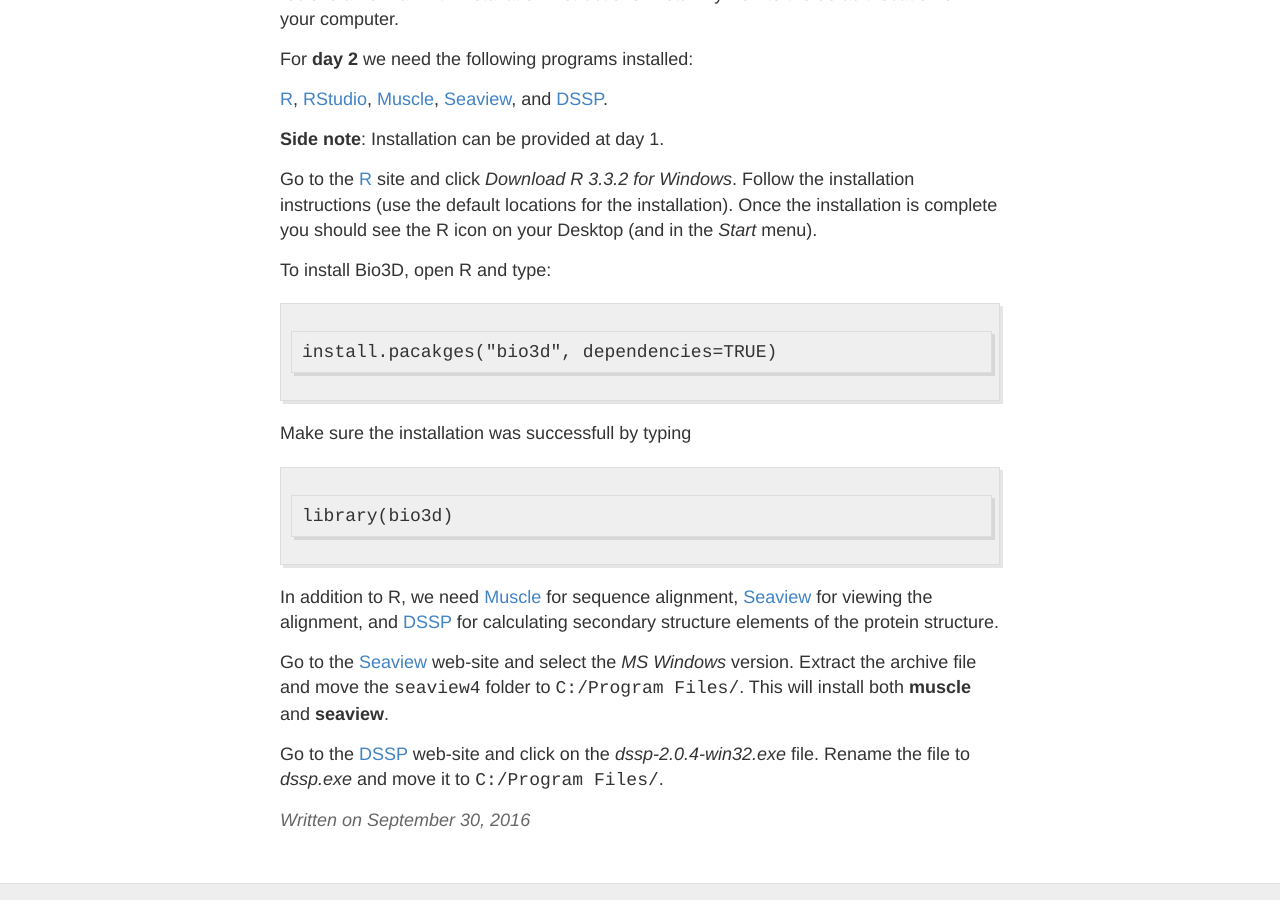
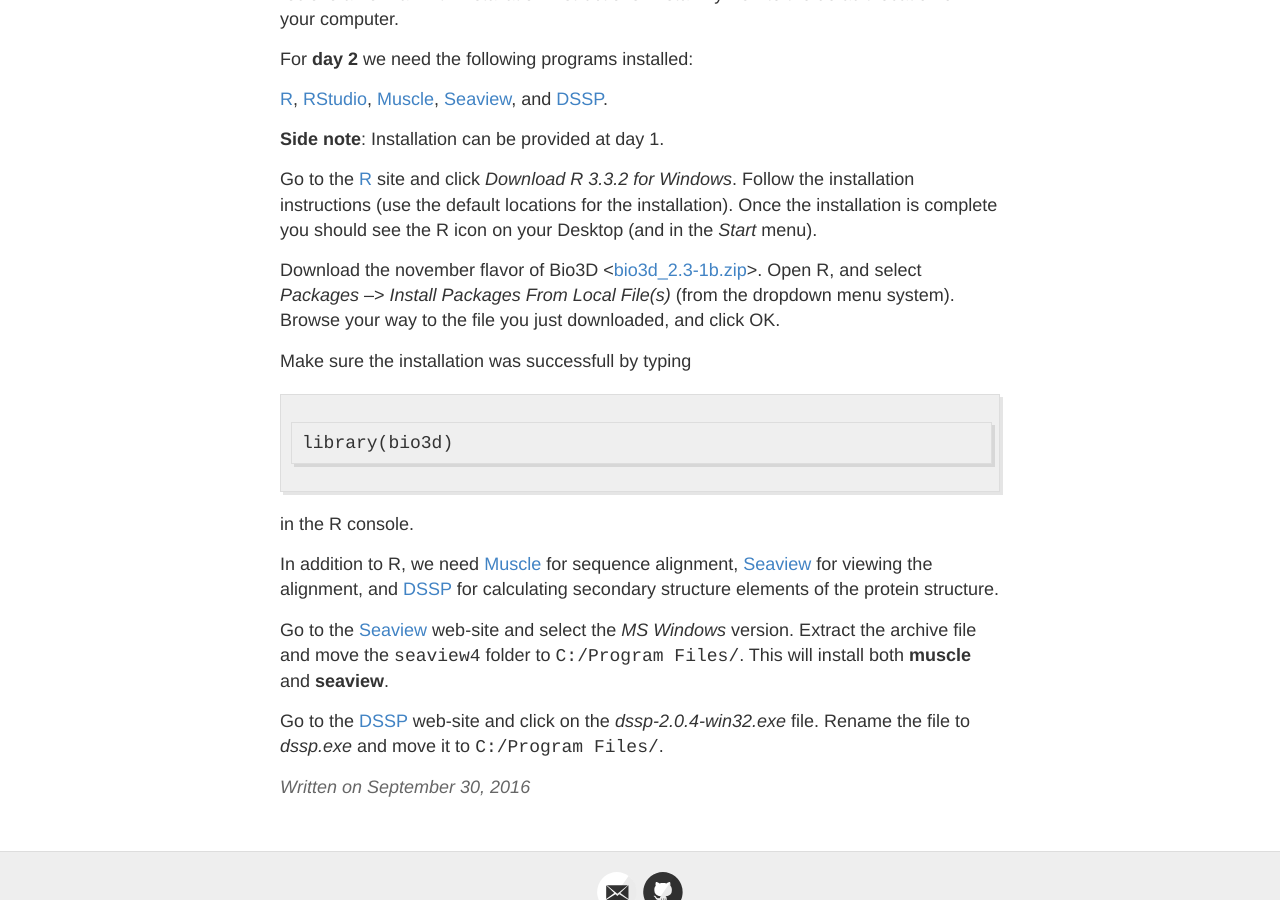
Before and after one commit to larssk/mwasb2016, a Jekyll site: the page built from _posts/2016-9-30-Test.md, in a window 1280 px wide and 900 px high, scrolled down 1147 px. Built offline with Jekyll 4.4.1, drawn with Linux system fonts in a browser that asks for light colours.

Commit message:
added downloads dir and bio3d_2-3.1b.zip

````diff
--- a/_posts/2016-9-30-Test.md
+++ b/_posts/2016-9-30-Test.md
@@ -51,11 +51,7 @@
 
 Go to the [R](https://cran.r-project.org/bin/windows/base/){:target="_blank"} site and click *Download R 3.3.2 for Windows*. Follow the installation instructions (use the default locations for the installation). Once the installation is complete you should see the R icon on your Desktop (and in the *Start* menu).
 
-To install Bio3D, open R and type:
-
-```
-install.pacakges("bio3d", dependencies=TRUE)
-```
+Download the november flavor of Bio3D <[bio3d_2.3-1b.zip](downloads/bio3d_2.3-1b.zip)>. Open R, and select *Packages* --> *Install Packages From Local File(s)* (from the dropdown menu system). Browse your way to the file you just downloaded, and click OK.
 
 Make sure the installation was successfull by typing
 
@@ -63,6 +59,8 @@
 library(bio3d)
 ```
 
+in the R console.
+
 In addition to R, we need [Muscle](http://www.drive5.com/muscle/downloads.htm){:target="_blank"} for sequence alignment, [Seaview](http://doua.prabi.fr/software/seaview){:target="_blank"} for viewing the alignment, and [DSSP](ftp://ftp.cmbi.ru.nl/pub/software/dssp/){:target="_blank"} for calculating secondary structure elements of the protein structure.
 
 Go to the [Seaview](http://doua.prabi.fr/software/seaview){:target="_blank"} web-site and select the *MS Windows* version. Extract the archive file and move the `seaview4` folder to `C:/Program Files/`. This will install both **muscle** and **seaview**.
````
Also changed, not shown: 1 other file.
